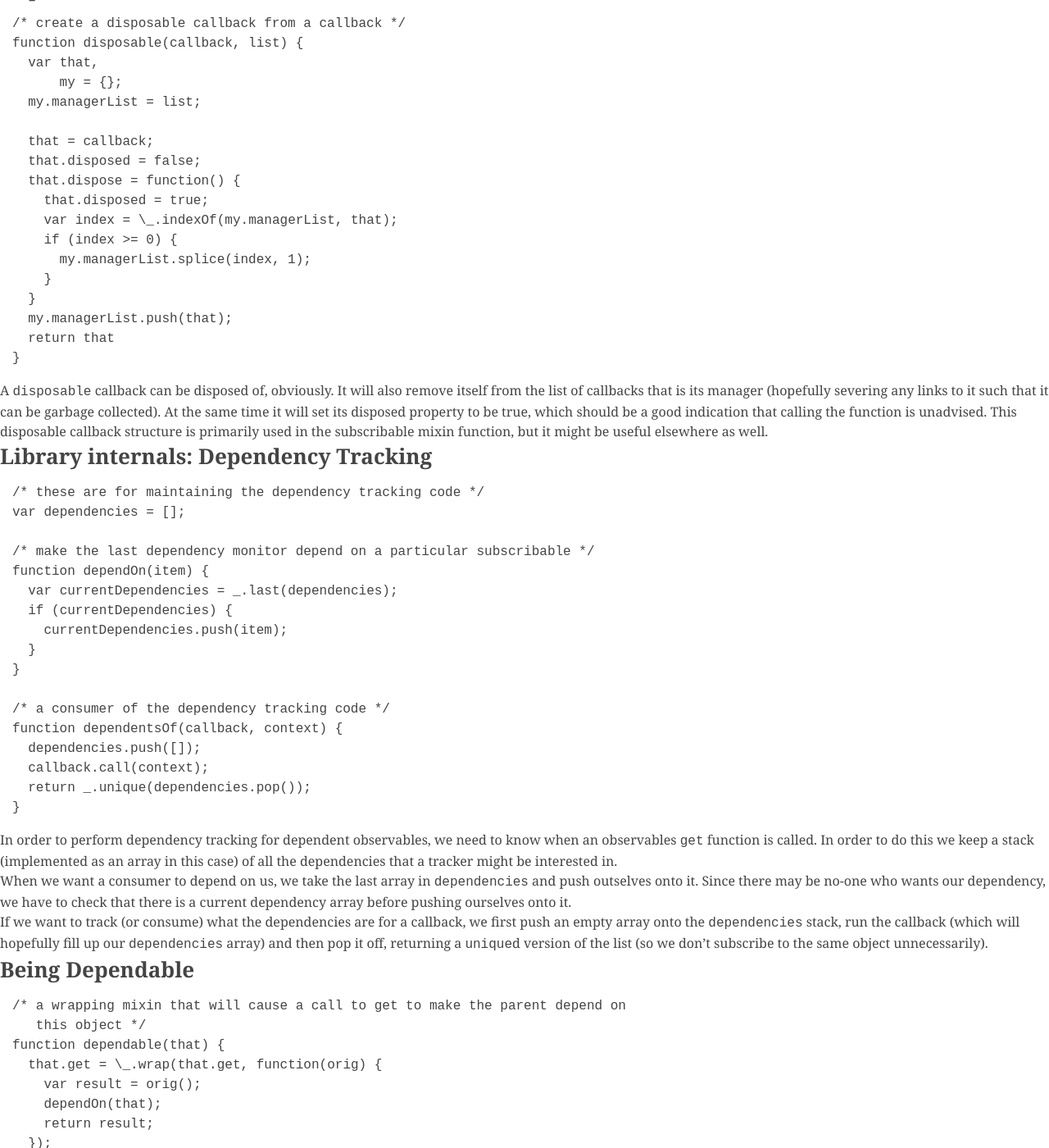
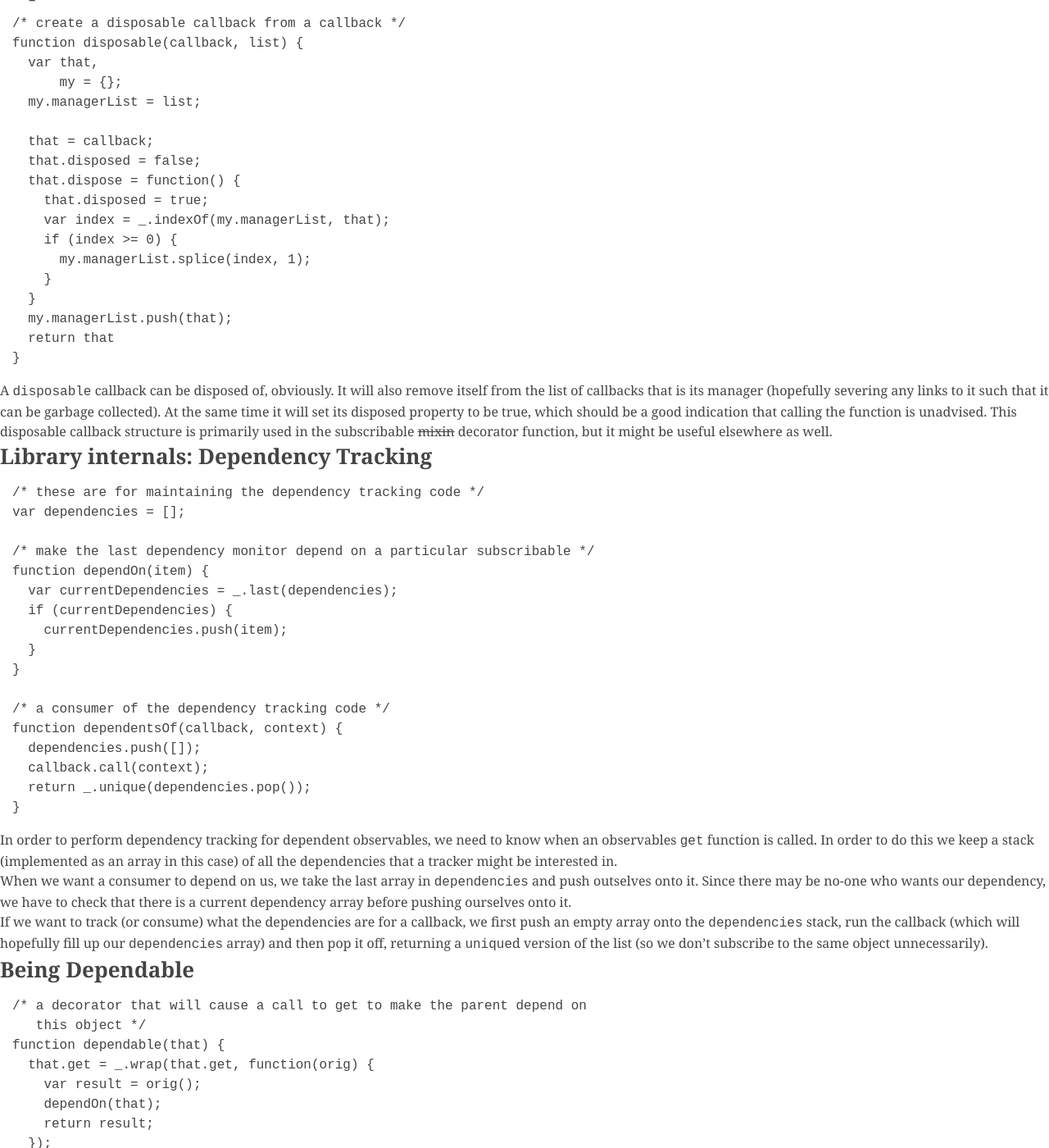
Before and after one commit to barkmadley/barkmadley.github.com, a Jekyll site: the page built from _posts/2011-07-13-annotated-extensible-observables.md, in a window 1280 px wide and 1400 px high, scrolled down 2412 px. Shown: the whole window at 82% size. Built offline with Jekyll 4.4.1, drawn with Linux system fonts in a browser that asks for light colours; nearby versions of some CDN libraries; Markdown is read by kramdown in place of the engine named in the settings; some of the changed text lies outside the part shown.

Commit message:
some updates to terminology.

```diff
--- a/_posts/2011-07-13-annotated-extensible-observables.md
+++ b/_posts/2011-07-13-annotated-extensible-observables.md
@@ -31,7 +31,7 @@ function base(get, set) {
   that.get = get || function() { throw "unsettable"; };
   that.set = set || function() { throw "ungettable"; };
 
-  /* this is for checking mixin type dependencies */
+  /* this is for checking decorator type dependencies */
   that.types = {};
   return that;
 }
@@ -156,7 +156,7 @@ function disposable(callback, list) {
   that.disposed = false;
   that.dispose = function() {
     that.disposed = true;
-    var index = \_.indexOf(my.managerList, that);
+    var index = _.indexOf(my.managerList, that);
     if (index >= 0) {
       my.managerList.splice(index, 1);
     }
@@ -171,7 +171,7 @@ itself from the list of callbacks that is its manager (hopefully severing any
 links to it such that it can be garbage collected). At the same time it will set
 its disposed property to be true, which should be a good indication that calling
 the function is unadvised. This disposable callback structure is primarily used
-in the subscribable mixin function, but it might be useful elsewhere as well.
+in the subscribable <strike>mixin</strike> decorator function, but it might be useful elsewhere as well.
 
 <div class="clearfix"></div>
 
@@ -218,10 +218,10 @@ unnecessarily).
 ### Being Dependable
 
 {% highlight javascript %}
-/* a wrapping mixin that will cause a call to get to make the parent depend on
+/* a decorator that will cause a call to get to make the parent depend on
    this object */
 function dependable(that) {
-  that.get = \_.wrap(that.get, function(orig) {
+  that.get = _.wrap(that.get, function(orig) {
     var result = orig();
     dependOn(that);
     return result;
@@ -395,8 +395,13 @@ calling the `get` function.
 ### Finally
 
 I am sure that there are more improvements and refactorings that could make the
-code clearer, especially with the dependent mixin (which is by far the most
+code clearer, especially with the `dependent` <strike>mixin</strike> decorator (which is by far the most
 complex). For now I am publishing this with no intent to replace the code in
 [knockout][], but as inspiration for the future of the library.
 
 [knockout]: http://knockoutjs.com/
+
+##### Updated 2011-07-15
+
+I changed the terminology from `mixin` to `decorator` since that more exactly
+describes what is happening.
```
Also changed, not shown: other parts of _posts/2011-07-13-annotated-extensible-observables.md (+1 -1 lines).
